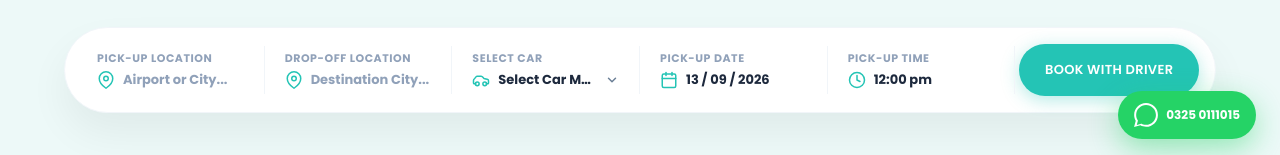
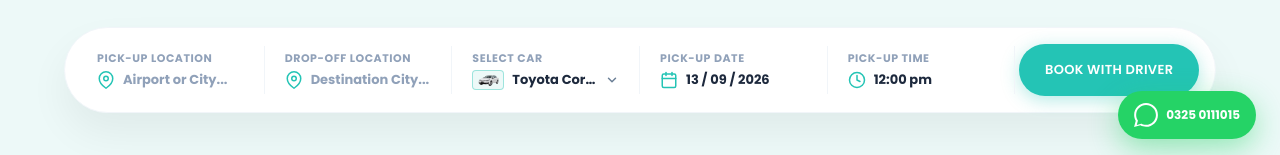
Before and after one commit to Mr-umer/Razzaq-Travels, a React (Vite) app: page / in a window 1280 px wide. Shown: the part 645-800 px from the top of the page. Built offline with nearby package versions, Linux system fonts and the light colour scheme.

Commit message:
Replace native select with custom image car picker for listed cars

```diff
--- a/src/App.tsx
+++ b/src/App.tsx
@@ -15,6 +15,30 @@ const C = {
 
 const PHONE_NUMBER = "0325 0111015"
 const WA_PHONE = "923250111015"
+
+const LISTED_CARS = [
+  {
+    id: "corolla",
+    name: "Toyota Corolla GLi",
+    type: "Executive Sedan (With Driver)",
+    tag: "Most Popular",
+    img: corollaGliImg,
+  },
+  {
+    id: "civic",
+    name: "Honda Civic Oriel",
+    type: "Premium Sedan (With Driver)",
+    tag: "Best Value",
+    img: hondaCivicImg,
+  },
+  {
+    id: "vigo",
+    name: "Toyota Hilux Vigo 4x4",
+    type: "VIP Double Cab SUV (With Driver)",
+    tag: "VIP Choice",
+    img: toyotaVigoImg,
+  },
+]
 
 function formatDateDisplay(dStr: string) {
   if (!dStr) return "Add date"
@@ -356,6 +380,72 @@ function CustomTimePicker({
   )
 }
 
+/* ─── Custom Car Selection Picker with Car Images ─── */
+function CustomCarPicker({
+  value,
+  onSelect,
+  onClose,
+  position = "down",
+}: {
+  value?: string
+  onSelect: (carName: string) => void
+  onClose: () => void
+  position?: "down" | "up"
+}) {
+  return (
+    <div
+      onClick={(e) => e.stopPropagation()}
+      className={`absolute ${position === "up" ? "bottom-full mb-3 left-0" : "top-full mt-3 left-0"} z-50 bg-white rounded-3xl p-3 shadow-[0_20px_50px_rgba(0,0,0,0.18)] border border-slate-100 w-[280px] sm:w-80 font-sans select-none`}
+    >
+      <div className="flex items-center justify-between mb-2.5 px-2 pt-1">
+        <span className="text-xs font-extrabold text-[#14263D]">Select Listed Vehicle</span>
+        <span className="text-[10px] font-bold text-[#24C4B5] bg-[#EDF9F8] px-2.5 py-0.5 rounded-full">
+          With Driver
+        </span>
+      </div>
+
+      <div className="flex flex-col gap-2">
+        {LISTED_CARS.map((car) => {
+          const isSelected = value === car.name
+          return (
+            <div
+              key={car.id}
+              onClick={() => {
+                onSelect(car.name)
+                onClose()
+              }}
+              className={`flex items-center gap-3 p-2.5 rounded-2xl cursor-pointer transition-all ${
+                isSelected
+                  ? "bg-[#EDF9F8] border border-[#24C4B5]/40 shadow-xs"
+                  : "bg-[#F8FCFC] hover:bg-[#EDF9F8]/60 border border-transparent"
+              }`}
+            >
+              <div className="w-14 h-10 rounded-xl bg-white p-1 flex items-center justify-center border border-slate-100 shrink-0 shadow-xs">
+                <img
+                  src={car.img}
+                  alt={car.name}
+                  className="w-full h-full object-contain"
+                />
+              </div>
+              <div className="flex-1 min-w-0">
+                <div className="flex items-center justify-between">
+                  <h4 className="text-[13px] font-extrabold text-[#14263D] truncate">{car.name}</h4>
+                  {isSelected && (
+                    <span className="w-2.5 h-2.5 rounded-full bg-[#24C4B5] shrink-0 ml-1" />
+                  )}
+                </div>
+                <p className="text-[10px] font-semibold text-[#58708A] mt-0.5">
+                  {car.type.replace(" (With Driver)", "")}
+                </p>
+              </div>
+            </div>
+          )
+        })}
+      </div>
+    </div>
+  )
+}
+
 export default function App() {
   const todayStr = new Date().toISOString().split("T")[0]
   const [pickupLocation, setPickupLocation] = useState("")
@@ -363,9 +453,11 @@ export default function App() {
   const [pickupDate, setPickupDate] = useState(todayStr)
   const [pickupTime, setPickupTime] = useState("12:00 pm")
   const [modalOpen, setModalOpen] = useState(false)
-  const [selectedCar, setSelectedCar] = useState<string | undefined>()
+  const [selectedCar, setSelectedCar] = useState<string>("Toyota Corolla GLi")
   const [mobileNavOpen, setMobileNavOpen] = useState(false)
-  const [activePicker, setActivePicker] = useState<"pDate" | "pTime" | "mPDate" | "mPTime" | null>(null)
+  const [activePicker, setActivePicker] = useState<"pDate" | "pTime" | "car" | "mPDate" | "mPTime" | null>(null)
+
+  const selectedCarObj = LISTED_CARS.find((c) => c.name === selectedCar) || LISTED_CARS[0]
 
   useEffect(() => {
     function handleClickOutside() {
@@ -651,25 +743,38 @@ export default function App() {
             <label className="block text-[11px] font-bold uppercase tracking-wider text-slate-400 mb-1">
               Select Car
             </label>
-            <div className="flex items-center gap-2 relative">
-              <CarIcon />
-              <select
-                value={selectedCar || ""}
-                onChange={(e) => setSelectedCar(e.target.value)}
-                className="w-full text-[13px] font-bold text-slate-800 bg-transparent focus:outline-none cursor-pointer appearance-none pr-5 placeholder-slate-400 truncate"
-              >
-                <option value="">Select Car Model...</option>
-                <option value="Toyota Corolla GLi">Toyota Corolla GLi</option>
-                <option value="Honda Civic Oriel">Honda Civic Oriel</option>
-                <option value="Toyota Hilux Vigo 4x4">Toyota Hilux Vigo 4x4</option>
-                <option value="Toyota Fortuner">Toyota Fortuner</option>
-                <option value="Toyota HiAce Grand Cabin">Toyota HiAce Grand Cabin</option>
-                <option value="Coaster Bus (Saloon)">Coaster Bus (Saloon)</option>
-              </select>
-              <div className="absolute right-0 top-1/2 -translate-y-1/2 pointer-events-none">
-                <ChevronDownIcon />
+            <div
+              onClick={(e) => {
+                e.stopPropagation()
+                setActivePicker(activePicker === "car" ? null : "car")
+              }}
+              className="flex items-center justify-between gap-2 cursor-pointer group select-none"
+            >
+              <div className="flex items-center gap-2 min-w-0">
+                {selectedCarObj ? (
+                  <div className="w-8 h-5 rounded bg-[#EDF9F8] p-0.5 flex items-center justify-center border border-[#24C4B5]/40 shrink-0">
+                    <img
+                      src={selectedCarObj.img}
+                      alt={selectedCarObj.name}
+                      className="w-full h-full object-contain"
+                    />
+                  </div>
+                ) : (
+                  <CarIcon />
+                )}
+                <span className="text-[13px] font-bold text-slate-800 truncate">
+                  {selectedCar || "Toyota Corolla GLi"}
+                </span>
               </div>
+              <ChevronDownIcon />
             </div>
+            {activePicker === "car" && (
+              <CustomCarPicker
+                value={selectedCar || "Toyota Corolla GLi"}
+                onSelect={setSelectedCar}
+                onClose={() => setActivePicker(null)}
+              />
+            )}
           </div>
 
           {/* Pick-up Date */}
@@ -761,29 +866,7 @@ export default function App() {
         </div>
 
         <div className="grid grid-cols-1 md:grid-cols-3 gap-8">
-          {[
-            {
-              id: 1,
-              name: "Toyota Corolla GLi",
-              type: "Executive Sedan (With Driver)",
-              tag: "Most Popular",
-              img: corollaGliImg,
-            },
-            {
-              id: 2,
-              name: "Honda Civic Oriel",
-              type: "Premium Sedan (With Driver)",
-              tag: "Best Value",
-              img: hondaCivicImg,
-            },
-            {
-              id: 3,
-              name: "Toyota Hilux Vigo 4x4",
-              type: "VIP Double Cab SUV (With Driver)",
-              tag: "VIP Choice",
-              img: toyotaVigoImg,
-            },
-          ].map((car) => (
+          {LISTED_CARS.map((car) => (
             <div
               key={car.id}
               className="bg-white rounded-3xl p-6 border border-slate-100 shadow-sm hover:shadow-xl transition-all duration-300 flex flex-col justify-between"
```
